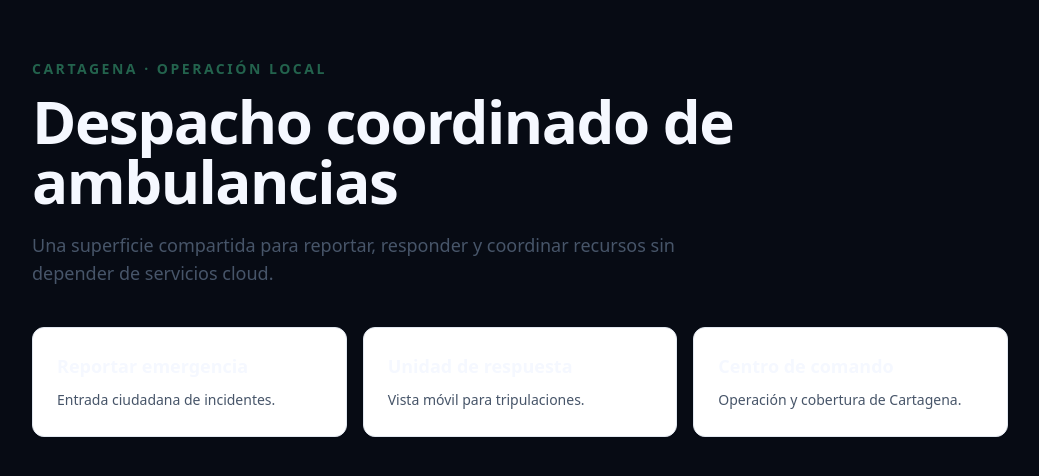
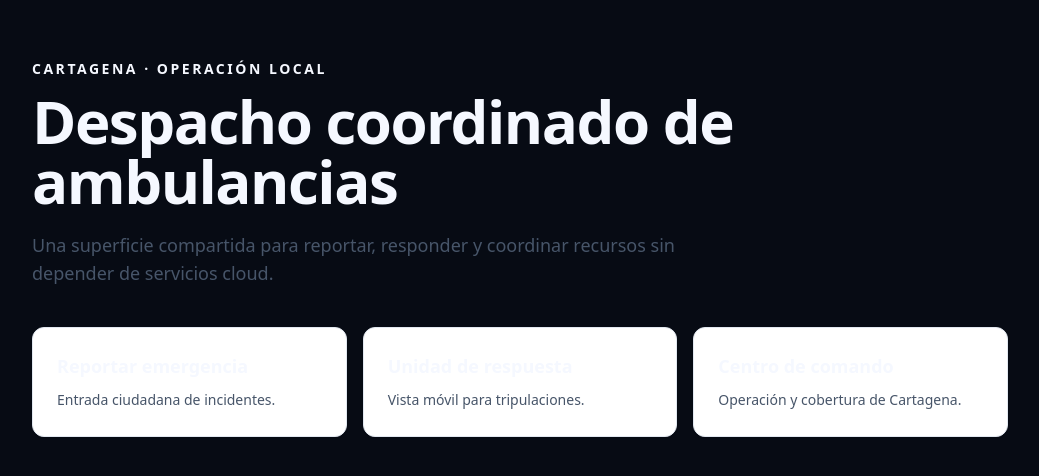
Before and after one commit to toroc07/Hackathon, a Next.js app in the folder apps/web/: page / in a window 1280 px wide. Shown: the part 152-628 px from the top of the page, without its empty margins (120-1159 px from the left). Built offline with nearby package versions, Linux system fonts and the light colour scheme.

Commit message:
auto: tailwind.config.ts 2026-08-13_11:39:12

```diff
--- a/apps/web/tailwind.config.ts
+++ b/apps/web/tailwind.config.ts
@@ -1,16 +1,55 @@
 import type { Config } from 'tailwindcss';
 
+/**
+ * Los colores mapean a los tokens semánticos de globals.css.
+ *
+ * Se usan nombres de ROL (surface, emergency, ok) y no de color (slate, rose):
+ * un componente que dice `bg-emergency` sigue siendo correcto si mañana el rojo
+ * cambia de tono; uno que dice `bg-rose-500` hay que ir a buscarlo.
+ */
 const config: Config = {
   content: ['./app/**/*.{ts,tsx}', './src/**/*.{ts,tsx}'],
   theme: {
     extend: {
       colors: {
-        dispatch: {
-          ink: '#15211d',
-          canvas: '#f4f5f1',
-          red: '#b4232c',
-          green: '#23634d',
+        surface: {
+          DEFAULT: 'var(--surface-base)',
+          raised:  'var(--surface-raised)',
+          overlay: 'var(--surface-overlay)',
+          pressed: 'var(--surface-pressed)',
         },
+        content: {
+          DEFAULT:   'var(--text-primary)',
+          secondary: 'var(--text-secondary)',
+          muted:     'var(--text-muted)',
+        },
+        emergency: {
+          DEFAULT: 'var(--emergency)',
+          hover:   'var(--emergency-hover)',
+          pressed: 'var(--emergency-pressed)',
+          soft:    'var(--emergency-soft)',
+          ring:    'var(--emergency-ring)',
+        },
+        ok:   { DEFAULT: 'var(--ok)',   soft: 'var(--ok-soft)' },
+        warn: { DEFAULT: 'var(--warn)', soft: 'var(--warn-soft)' },
+        info: { DEFAULT: 'var(--info)', soft: 'var(--info-soft)' },
+        edge: {
+          subtle: 'var(--border-subtle)',
+          strong: 'var(--border-strong)',
+        },
+      },
+      borderRadius: {
+        sm: 'var(--radius-sm)',
+        md: 'var(--radius-md)',
+        lg: 'var(--radius-lg)',
+      },
+      spacing: {
+        touch: 'var(--touch-min)',
+        'touch-lg': 'var(--touch-comfort)',
+      },
+      transitionTimingFunction: {
+        enter: 'var(--motion-enter)',
+        exit:  'var(--motion-exit)',
       },
     },
   },
```
